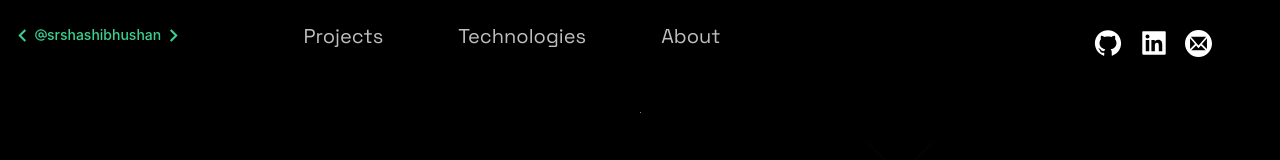
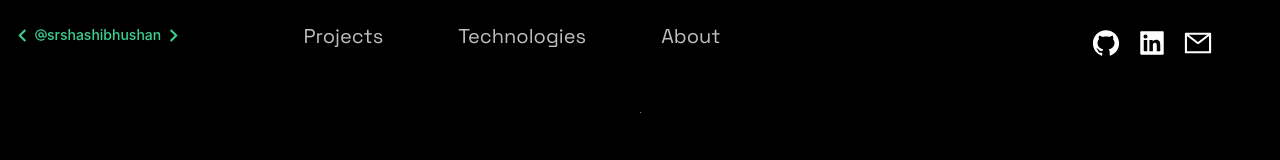
Before and after one commit to ReeSSB/folio, a Next.js app: page / in a window 1280 px wide. Shown: the top 160 px of the page. Built offline with nearby package versions, Linux system fonts and the light colour scheme.

Commit message:
Update Header.js

```diff
--- a/components/Header/Header.js
+++ b/components/Header/Header.js
@@ -1,6 +1,6 @@
 import Link from "next/link";
 import React from "react";
-import { AiFillGithub, AiFillInstagram, AiFillLinkedin } from "react-icons/ai";
+import { AiFillGithub, AiFillInstagram, AiFillLinkedin, AiOutlineMail } from "react-icons/ai";
 import { ImMail4 } from "react-icons/im";
 import { DiAtom } from "react-icons/di";
 import { ChevronLeftIcon, ChevronRightIcon, AtSignIcon } from "@chakra-ui/icons";
@@ -52,7 +52,7 @@ const Header = () => (
 				<AiFillLinkedin size="3rem" />
 			</SocialIcons>
 			<SocialIcons href="mailto:contact@shashi.as05@gmail.com" passHref={true}>
-				<ImMail4 size="2.7rem" />
+				<AiOutlineMail size="3rem" />
 			</SocialIcons>
 			{/* <SocialIcons href="https://instagram.com/">
 				<AiFillInstagram size="3rem" />
```
